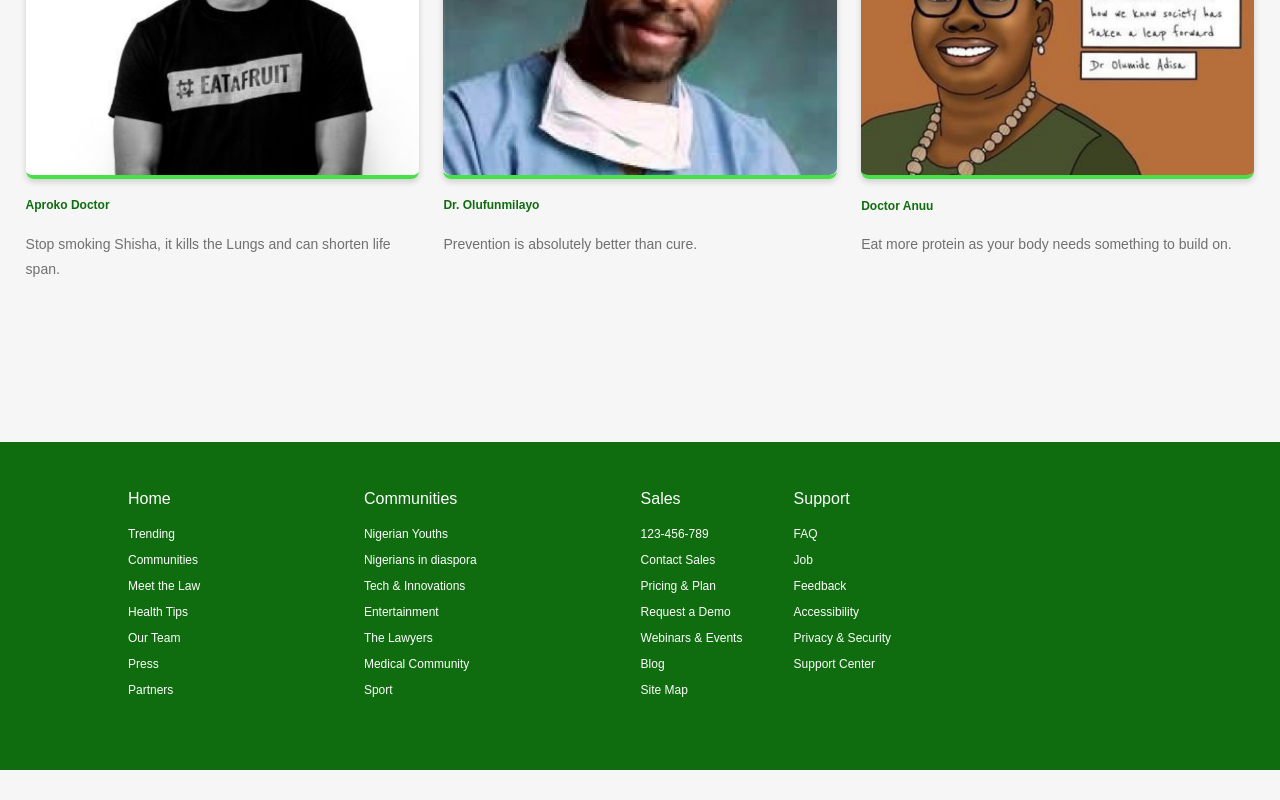
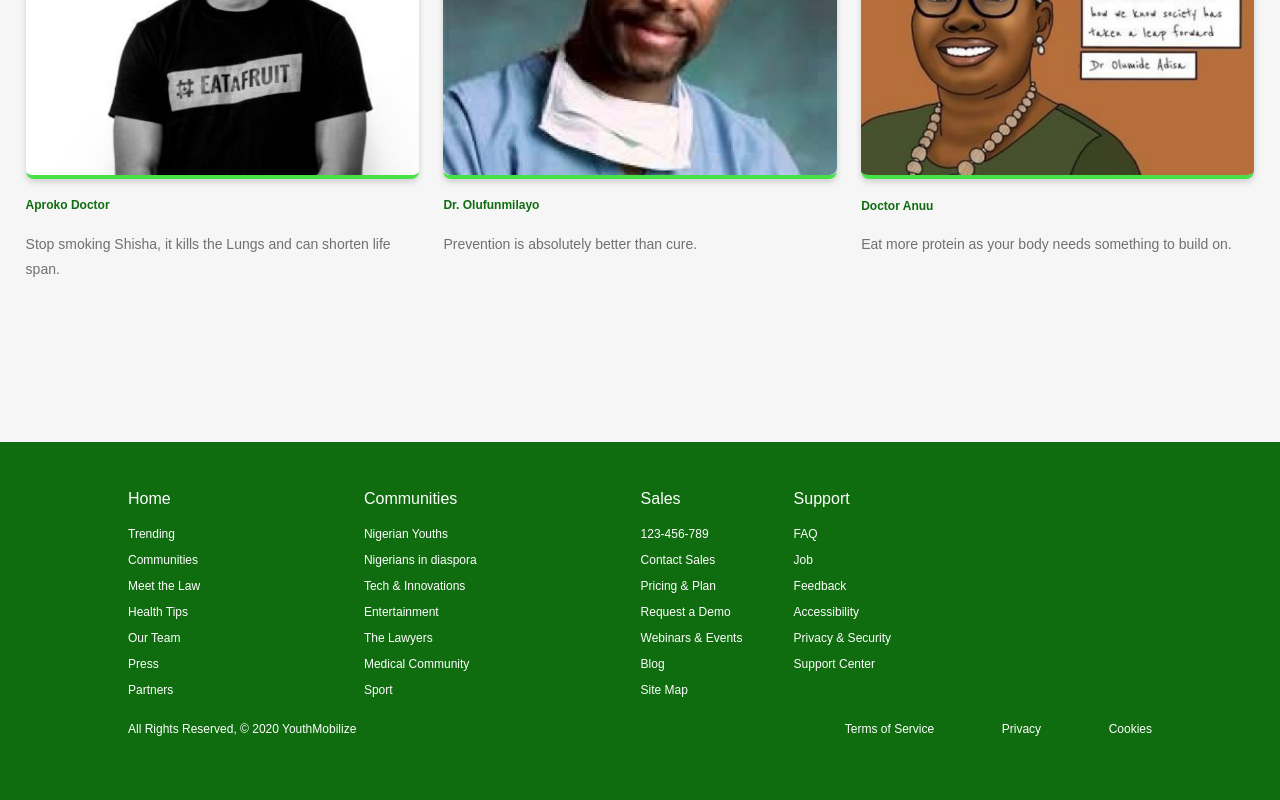
Before and after one commit to SirPm/youthMobilize, a Vue app: page / in a window 1280 px wide. Shown: the part 3776-4576 px from the top of the page. Before the commit the page ends 4546 px from the top, so only its background shows below. Built offline with nearby package versions, Linux system fonts and the light colour scheme.

Commit message:
added one

```diff
--- a/src/components/Footer.vue
+++ b/src/components/Footer.vue
@@ -67,15 +67,14 @@
                     </div> -->
                 </div>
             </div>
-            <!-- <hr class="horizontal-rule"> -->
-            <!-- <div class="footer-ending">
+            <div class="footer-ending">
                 <span class="rights">All Rights Reserved, &copy; 2020 YouthMobilize</span>
                 <div class="terms-privacy-cookies">
                     <span class="tpc">Terms of Service</span>
                     <span class="tpc">Privacy</span>
                     <span class="tpc">Cookies</span>
                 </div>
-            </div> -->
+            </div>
         </div>
     </footer>
 </template>
```
